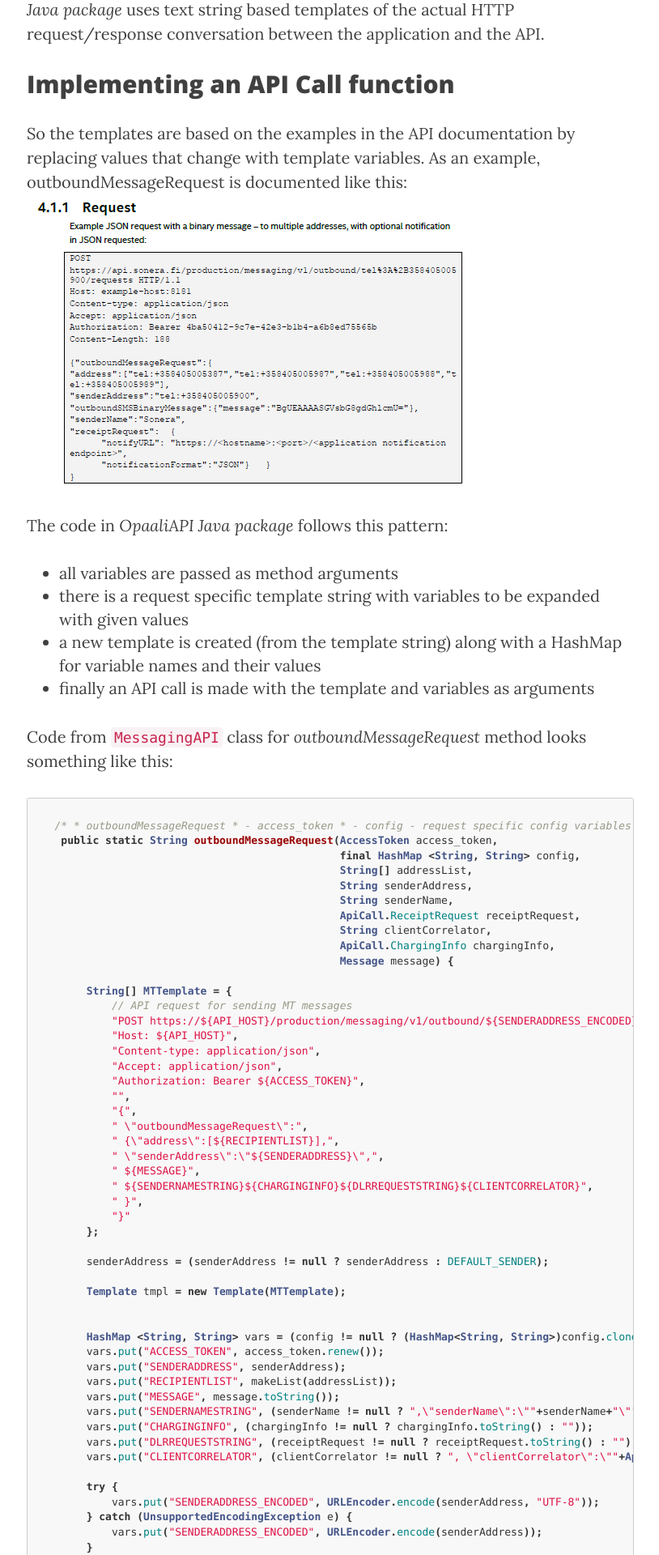
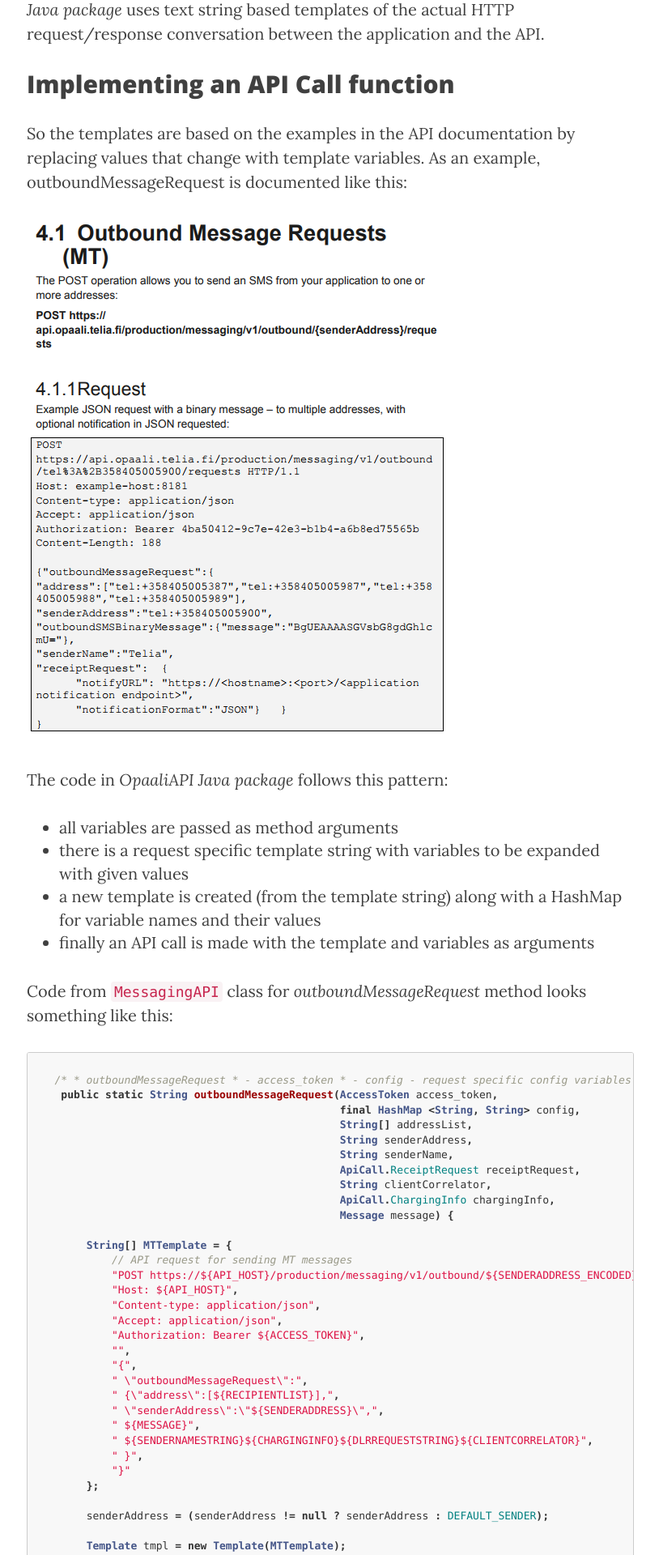
Before and after one commit to MiiKos/Opaali, a Jekyll site: the page built from docs/_posts/2017-10-19-Java sample code in HTTP adapter - part 1.markdown, in a window 1280 px wide. Shown: the part 1109-3029 px from the top of the page at 81% size, without its empty margins (232-1046 px from the left). Built offline with Jekyll 4.4.1, drawn with Linux system fonts in a browser that asks for light colours; nearby versions of some CDN libraries.

Commit message:
a messed up link - again!

```diff
--- a/docs/_posts/2017-10-19-Java sample code in HTTP adapter - part 1.markdown
+++ b/docs/_posts/2017-10-19-Java sample code in HTTP adapter - part 1.markdown
@@ -20,7 +20,9 @@ To make it easy to write calls to the _Opaali REST API_ based on the examples in
 
 So the templates are based on the examples in the API documentation by replacing values that change with template variables.
 As an example, outboundMessageRequest is documented like this:
-![API example](/img/APIReference.png)
+
+![Outbound Message Request]({{ site.url }}{{ site.ref_path }}/img/APIReferenceMTSMS.png)
+
 
 The code in _OpaaliAPI Java package_ follows this pattern:
 * all variables are passed as method arguments
```
